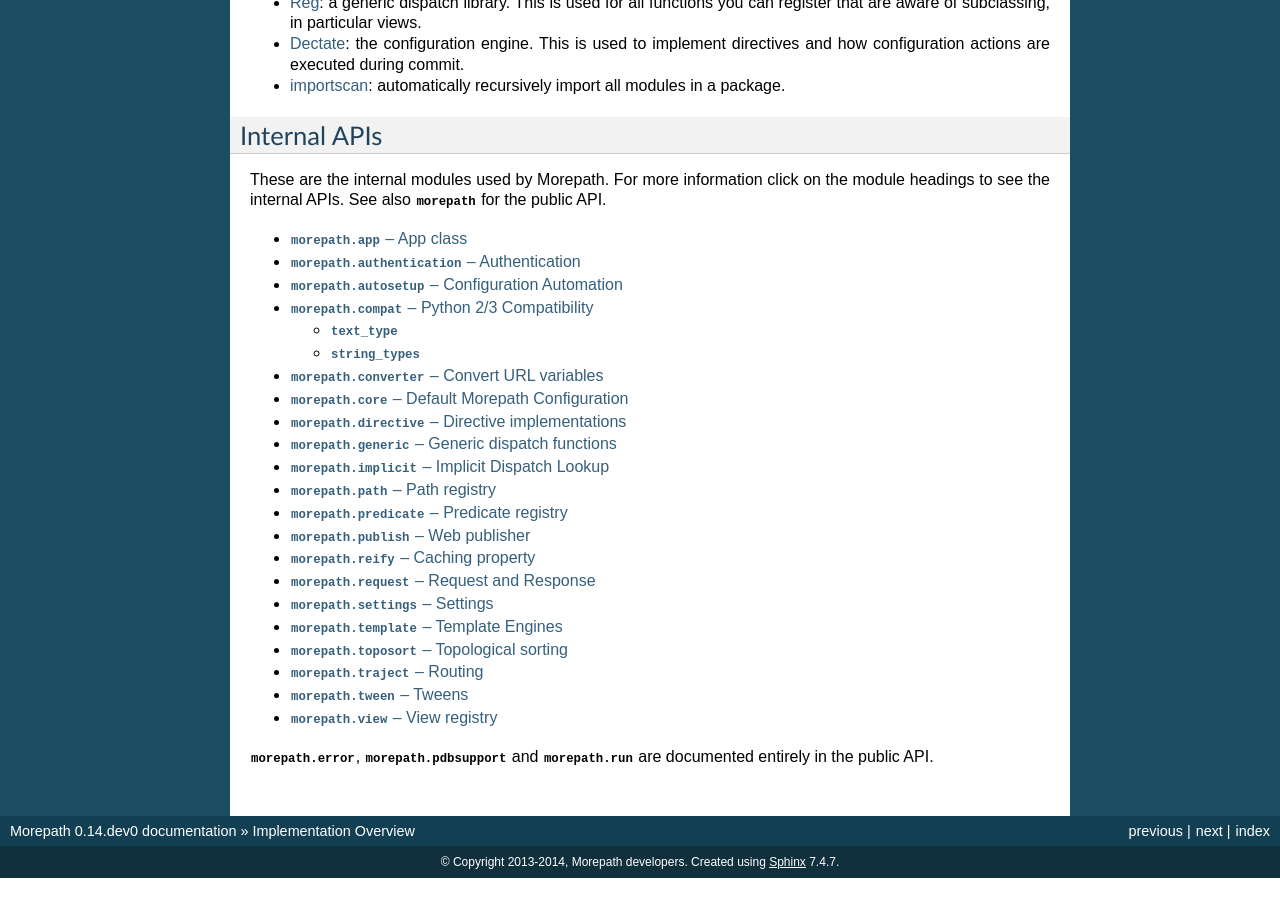
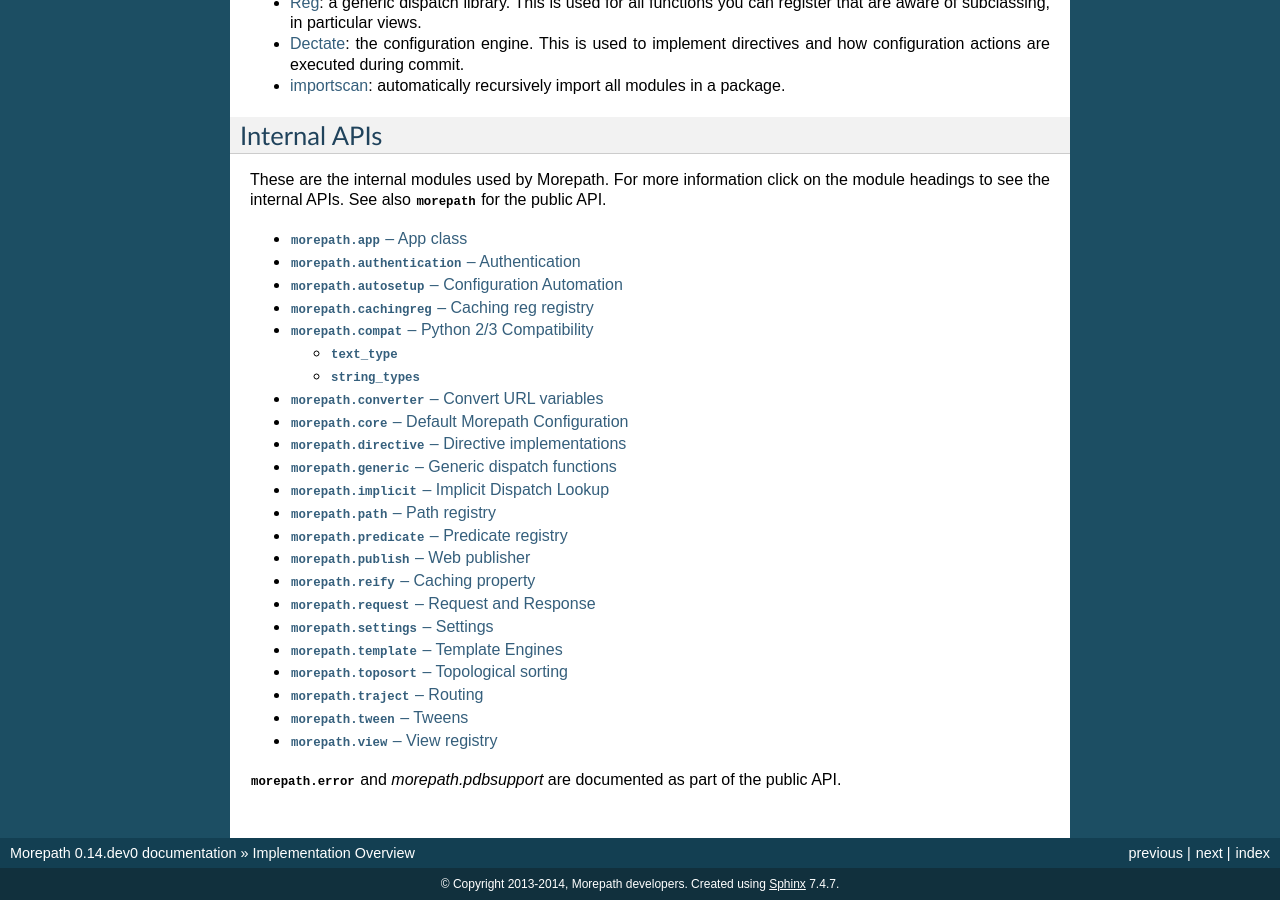
Before and after one commit to morepath/morepath, a Sphinx documentation site: the page built from doc/implementation.rst, in a window 1280 px wide and 900 px high, scrolled down 2533 px. Built offline with Sphinx 7.4.7, drawn with Linux system fonts in a browser that asks for light colours; before the commit the page ends 3411 px from its top, so only the background shows below that.

Commit message:
Update docs.

```diff
--- a/doc/implementation.rst
+++ b/doc/implementation.rst
@@ -202,6 +202,7 @@
    internals/app
    internals/authentication
    internals/autosetup
+   internals/cachingreg
    internals/compat
    internals/converter
    internals/core
@@ -220,5 +221,5 @@
    internals/tween
    internals/view
 
-:mod:`morepath.error`, :mod:`morepath.pdbsupport` and
-:mod:`morepath.run` are documented entirely in the public API.
+:mod:`morepath.error` and `morepath.pdbsupport` are documented
+as part of the public API.
--- a/doc/internals/app.rst
+++ b/doc/internals/app.rst
@@ -2,6 +2,3 @@
 =============================
 
 .. automodule:: morepath.app
-
-.. autoclass:: RegRegistry
-  :members:
--- /dev/null
+++ b/doc/internals/cachingreg.rst
@@ -0,0 +1,5 @@
+``morepath.cachingreg`` -- Caching reg registry
+===============================================
+
+.. automodule:: morepath.cachingreg
+  :members:
```
Also changed, not shown: doc/internals/generic.rst (+1 -20 lines), doc/internals/path.rst (+9 -1 lines), doc/internals/request.rst (+0 -10 lines), 3 other files.
